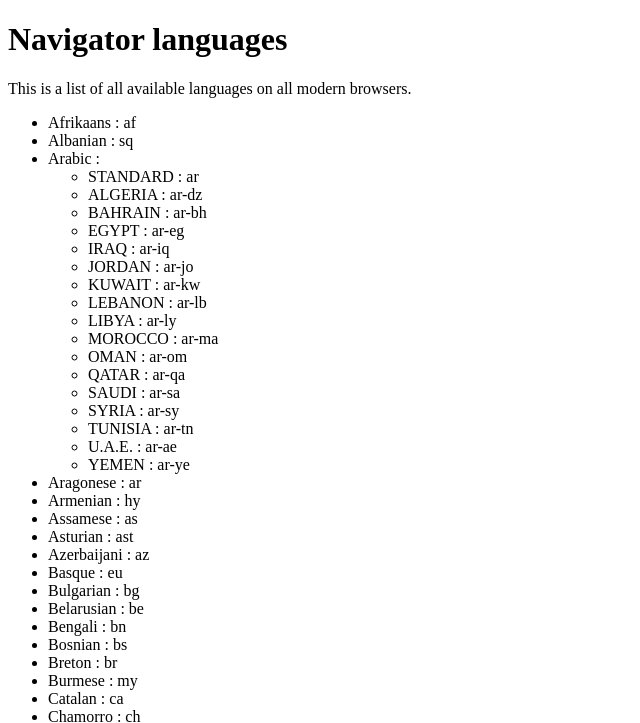
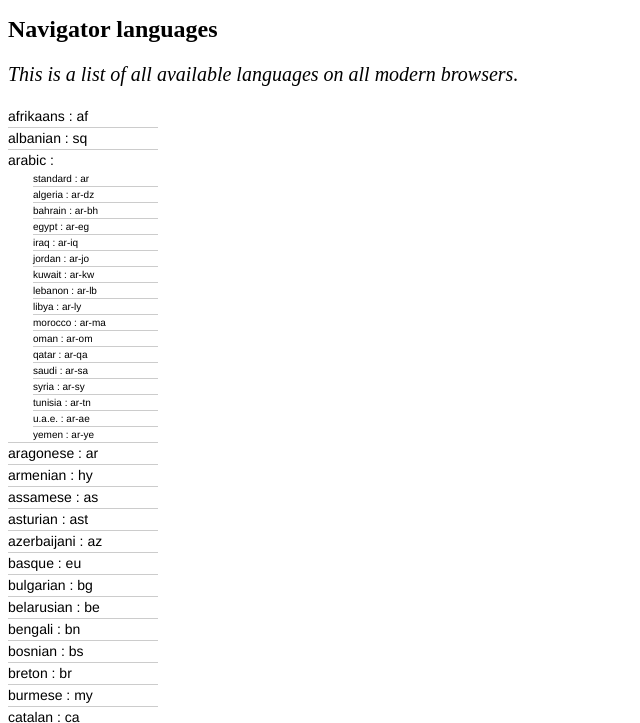
Before and after one commit to spacewasabi/navigator_languages, a website: page index.html in a window 1280 px wide. Shown: the top 723 px of the page, without its empty margins (0-640 px from the left). Drawn offline with Linux system fonts and the light colour scheme.

Commit message:
display : basic style

```diff
--- a/index.html
+++ b/index.html
@@ -3,6 +3,7 @@
 <head>
   <meta charset="UTF-8">
   <title>Navigator languages</title>
+  <link rel="stylesheet" href="src/css/index.css">
 </head>
 <body>
   <script src="src/js/index.js"></script>
--- /dev/null
+++ b/src/css/index.css
@@ -0,0 +1,31 @@
+h1 {
+  font-size: 24px;
+  font-weight: bold;
+}
+
+p {
+  font-size: 20px;
+  font-style: italic;
+}
+
+ul {
+  list-style-type: none;
+  margin: 0;
+  padding: 0;
+  text-transform: lowercase;
+  width: 150px;
+}
+
+li {
+  font: 200 14px/1.5 Helvetica, Verdana, sans-serif;
+  border-bottom: 1px solid #ccc;
+}
+
+li ul li {
+  margin-left: 25px;
+  font-size: 10px;
+}
+
+li:last-child {
+  border: none;
+}
```
